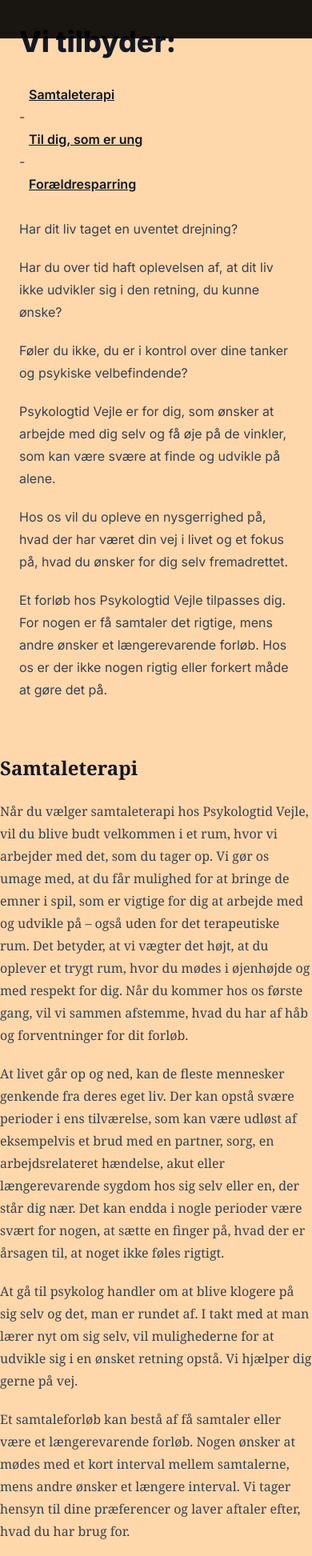
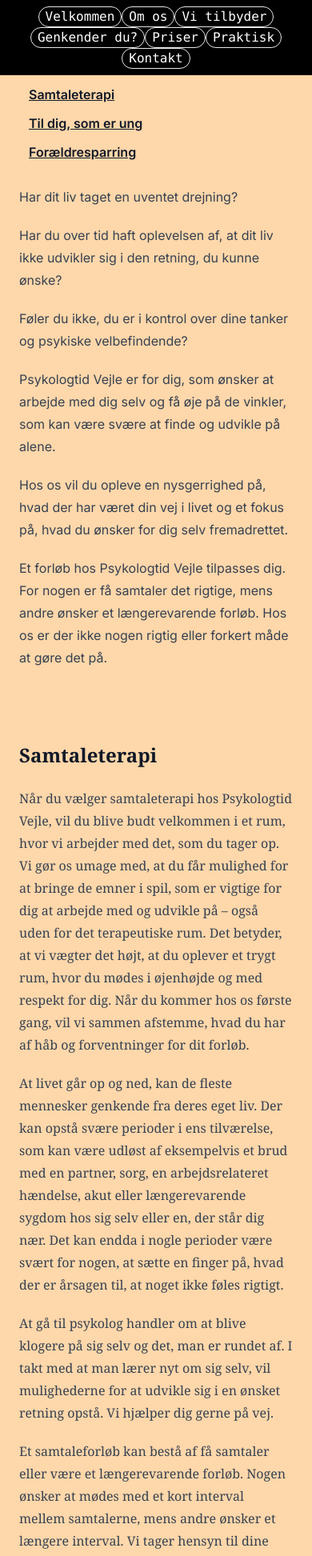
Before and after one commit to aMalling/PsykologTidVejle, a Next.js app: page /vi-tilbyder in a window 390 px wide. Shown: the top 1945 px of the page at 80% size. Built offline with nearby package versions, Linux system fonts and the light colour scheme.

Commit message:
addded navbar to mobile and some more pages

```diff
--- a/app/layout.tsx
+++ b/app/layout.tsx
@@ -17,7 +17,7 @@
   children: React.ReactNode;
 }) {
   return (
-    <html lang="en">
+    <html lang="en" className="scroll-smooth">
       <body className={inter.className}>
         <Header />
         {children}
--- a/app/page.tsx
+++ b/app/page.tsx
@@ -3,7 +3,7 @@
 
 export default function Home() {
   return (
-    <main className="flex flex-col ">
+    <main className="flex flex-col">
       <div className="max-h-[600px] w-screen overflow-hidden bg-gray-400">
         <Image
           src={require("@/assets/Gruppefoto-logo.jpg")}
@@ -15,7 +15,7 @@
         />
       </div>
       <div className="z-20 bg-orange-100 px-3 pt-10 sm:absolute sm:mt-72 sm:w-1/2 sm:bg-inherit sm:px-28 sm:pt-0 ">
-        <div className="black z-20 rounded-md bg-orange-200 px-5 pb-5 pt-3 text-lg ">
+        <div className="black z-20 rounded-md bg-orange-200 px-5 pb-5 pt-3 text-lg sm:max-w-96 ">
           <p>
             Søger du en{" "}
             <span className="font-bold text-black  ">
@@ -100,7 +100,7 @@
           </p>
         </div>
       </div>
-      <section className="flex-row justify-center bg-orange-100 px-7 font-sans sm:px-40   ">
+      <section className="flex flex-col justify-center bg-orange-100 px-7 font-sans sm:px-40   ">
         <div className="mt-10 flex flex-col gap-10  py-10 sm:mt-32 ">
           <p className="font-serif italic">
             Vi træder oftest på de stier, som vi kender allerbedst, så det at
@@ -116,22 +116,22 @@
         <div className="my-10 grid grid-cols-2 justify-center ">
           <div className="h-16 border-r-2 border-black/65"></div>
         </div>
-        <div className="relative flex max-w-5xl flex-col items-center justify-center py-20 sm:flex-row">
+        <div className="relative flex  flex-col items-center justify-center py-20 sm:flex-row">
           <h2 className="absolute top-32 z-20 flex rounded-md bg-orange-400/90 px-4 text-lg font-bold sm:hidden">
             Til dig, som er ung
           </h2>
           <Image
             src={require("@/assets/pexels-maryia-plashchynskaya-3393793.jpg")}
             alt="Gruppefoto"
-            className="sm:max-h-92 z-10 max-h-52 object-cover sm:max-w-40"
+            className="sm:max-h-92 z-10 max-h-52 object-cover sm:max-w-52"
             width={1000}
             height={600}
           />
-          <div className="pt-2 sm:ml-10 sm:mr-20 sm:w-1/2 ">
-            <h2 className="hidden text-lg font-bold sm:flex ">
+          <div className="pt-2 sm:ml-10  ">
+            <h2 className="prose prose-base hidden pt-2 text-lg font-bold text-black sm:flex ">
               Til dig, som er ung
             </h2>
-            <p>
+            <p className="prose prose-base pt-2 text-black">
               Som ung kan du opleve, at der er mange krav og forventninger til
               dig, både fra omgivelserne og fra dig selv. Det kan handle om alt
               fra skolearbejde, venner, kærester og forældre, til ensomhed,
@@ -144,7 +144,7 @@
             </p>
           </div>
         </div>
-        <div className=" max-w-5xl flex-row items-center justify-center py-24 sm:flex  ">
+        <div className=" flex-row items-center justify-center py-24 sm:flex  ">
           <div className="relative flex justify-center sm:hidden">
             <h2 className="absolute top-10 z-20 flex rounded-md bg-orange-400/90 px-4 text-lg font-bold  sm:hidden">
               Forældresparring
@@ -157,12 +157,12 @@
               height={600}
             />
           </div>
-          <div className="sm:mr-10 sm:w-1/2">
+          <div className="">
             <h2 className=" hidden text-lg font-bold sm:flex">
               {" "}
               Forældresparring
             </h2>
-            <p className="pt-2">
+            <p className="prose prose-base pt-2 text-black sm:mr-10">
               Vi tilbyder sparring til forældre, der ønsker at forstå og hjælpe
               deres børn til bedre trivsel og balance i en måske hektisk
               hverdag. Har dit barn en diagnose, fx autisme, ADHD, ADD eller
@@ -176,7 +176,7 @@
             <Image
               src={require("@/assets/pexels-kindel-media-8550841.jpg")}
               alt="Gruppefoto"
-              className="sm:max-h-92 z-10 max-h-52 object-cover sm:max-w-72"
+              className="sm:max-h-92 z-10 max-h-52 object-cover sm:max-w-52"
               width={1000}
               height={600}
             />
--- a/app/vi-tilbyder/page.tsx
+++ b/app/vi-tilbyder/page.tsx
@@ -4,11 +4,11 @@
 
 export default function viTilbyder() {
   return (
-    <div className=" w-scrren bg-orange-200 ">
+    <div className=" bg-orange-200 ">
       <div className="prose-base flex justify-center px-6 pt-8 sm:px-32 sm:pt-24">
         <div className="prose max-w-lg">
           <h1>Vi tilbyder:</h1>
-          <div className="flex flex-col sm:flex-row">
+          <div className="flex flex-col gap-y-2 sm:flex-row">
             <Link href="#vi-tilbyder">
               {" "}
               <h4 className="m-1 inline cursor-pointer rounded-full p-2 transition-all hover:bg-black hover:text-orange-400">
@@ -16,14 +16,14 @@
                 Samtaleterapi
               </h4>
             </Link>
-            <span>- </span>
+            <span className="hidden sm:flex">- </span>
             <Link href="#vi-tilbyder">
               <h4 className="hover:bg-blacktransition-all m-1 inline cursor-pointer rounded-full p-2 transition-all hover:bg-black hover:text-orange-400">
                 {" "}
                 Til dig, som er ung
               </h4>
             </Link>
-            <span>- </span>
+            <span className="hidden sm:flex">- </span>
             <Link href="#vi-tilbyder">
               <h4 className="hover:bg-blacktransition-all m-1 inline cursor-pointer rounded-full p-2 transition-all hover:bg-black hover:text-orange-400">
                 Forældresparring
@@ -56,8 +56,11 @@
           </p>
         </div>
       </div>
-      <section id="vi-tilbyder" className="prose-base flex justify-center">
-        <div className="prose max-w-lg font-serif">
+      <section
+        id="vi-tilbyder"
+        className="prose-base flex justify-center px-6 pt-6 font-serif sm:px-32  "
+      >
+        <div className="prose max-w-lg ">
           <div>
             <h2>Samtaleterapi</h2>
           </div>
@@ -107,15 +110,7 @@
 
             <p>
               Vil du gerne vide mere om, hvem vi er og hvad der kendetegner os,
-              kan du læse mere i afsnittene{" "}
-              <a
-                href="https://www.psykologtidvejle.dk/om-os/"
-                data-type="page"
-                data-id="14"
-              >
-                om os
-              </a>
-              .
+              kan du læse mere i afsnittene <Link href="/kontakt">om os</Link>.
             </p>
             <p>
               Psykologtid Vejle har tid til dig. Du er velkommen til at kontakte
@@ -123,15 +118,7 @@
               et samtaleforløb hos os.
             </p>
             <p>
-              Du kan kontakte os{" "}
-              <a
-                href="https://www.psykologtidvejle.dk/kontakt/"
-                data-type="page"
-                data-id="22"
-              >
-                her
-              </a>
-              .
+              Du kan kontakte os <Link href="/kontakt">her</Link>.
             </p>
           </div>
         </div>
--- a/components/header.tsx
+++ b/components/header.tsx
@@ -53,20 +53,20 @@
 
   return (
     <header
-      className="z-50 relative w-screen
-     font-mono text-white font-medium "
+      className="relative z-50 w-screen
+     font-mono font-medium text-white "
     >
       <nav
         className={
           color
-            ? "flex fixed h-12 w-screen bg-black/90 py-6 "
-            : "flex fixed h-12 w-screen hover:bg-black/90 py-6"
+            ? "fixed flex  w-screen bg-black py-2 sm:h-12 sm:bg-black/90  sm:py-6 "
+            : "fixed flex  w-screen bg-black py-2 sm:h-12 sm:bg-inherit sm:py-6 sm:hover:bg-black/90"
         }
       >
-        <ul className=" w-screen flex-wrap items-center justify-center font-medium hidden sm:flex">
+        <ul className=" items flex w-screen flex-wrap items-center justify-center font-medium">
           {links.map((link) => (
             <motion.li
-              className="h-3/4 border sm:border-0 rounded-full px-2  flex items-center justify-center  cursor-pointer hover:text-orange-400 transition-all"
+              className="flex cursor-pointer items-center justify-center rounded-full border px-2 transition-all  hover:text-orange-400 sm:h-3/4 sm:border-0"
               key={link.hash}
               initial={{ y: -100, opacity: 0 }}
               animate={{ y: 0, opacity: 1 }}
```
